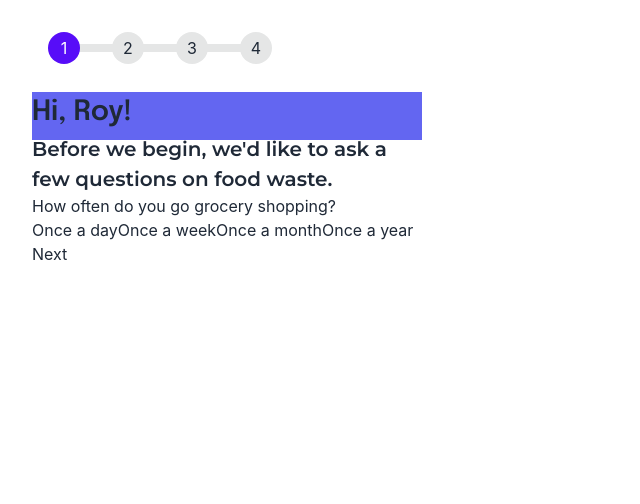
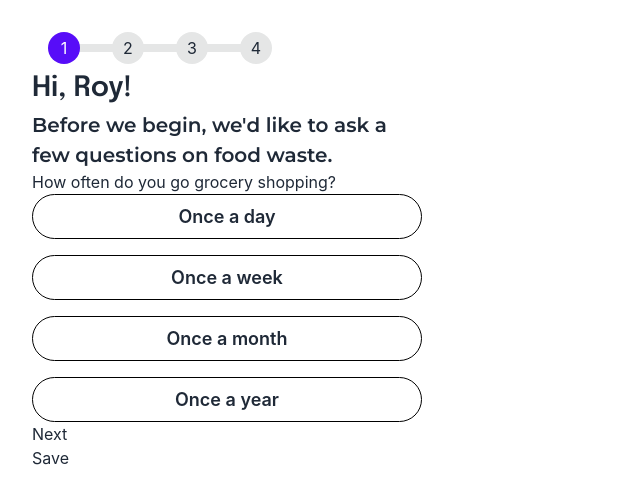
Before and after one commit to ShawnTownsend/terra-web, a React (Create React App) app in the folder app/: page /survey in a window 1280 px wide. Shown: the top 504 px of the page, without its empty margins (0-640 px from the left). Built offline with nearby package versions, Linux system fonts and the light colour scheme.

Commit message:
Created basic first screen of survey

```diff
--- a/app/package.json
+++ b/app/package.json
@@ -7,6 +7,7 @@
       "daisyui": "^2.24.0",
       "react": "^18.2.0",
       "react-dom": "^18.2.0",
+      "react-hook-form": "^7.34.2",
       "react-html5-camera-photo": "^1.5.10",
       "react-router-dom": "^6.3.0",
       "react-scripts": "5.0.1",
--- a/app/src/pages/Survey.jsx
+++ b/app/src/pages/Survey.jsx
@@ -1,80 +1,160 @@
-import { Title } from "../components/Title"
+import * as React from 'react'
+import { Title } from '../components/Title'
+import { useForm } from 'react-hook-form'
 
-function Survey1() {
-    return(
+function Survey1({ register, getValues, setStep }) {
+   const [error, setError] = React.useState('')
+   const handleClick = () => {
+      if (
+         getValues('onceADay') ||
+         getValues('onceAWeek') ||
+         getValues('onceAMonth') ||
+         getValues('onceAYear')
+      ) {
+         //TODO check that ONLY 1 is selected, not 2+
+         //TODO display error is 2+ selected
+         setError('You selected more than 1')
+         setStep(2)
+      }
+
+      // TODO display an error message is none are selected
+      setError('You did not select a option')
+   }
+
+   return (
       <>
-        <div className="w-full bg-indigo-500 h-12">
-            <Title variant="h1">
-                Hi, Roy!
-            </Title>
-            <Title variant='h2'>
+         <div className="">
+            <Title variant="h1">Hi, Roy!</Title>
+            <Title variant="h2">
                Before we begin, we'd like to ask a few questions on food waste.
             </Title>
-            <p>
-            How often do you go grocery shopping?
-            </p>
-            <button>
+            <p>How often do you go grocery shopping?</p>
+            <div className="form-control">
+               <label className="border-[1px] border-black py-2 px-5 rounded-full">
+                  <span className="text-[1.125rem] font-semibold flex items-center justify-center">
                      Once a day
-            </button>
-            <button>
+                  </span>
+                  <input
+                     type="checkbox"
+                     {...register('onceADay')}
+                     className="sr-only"
+                  />
+               </label>
+            </div>
+            <div className="form-control mt-4">
+               <label className="border-[1px] border-black py-2 px-5 rounded-full">
+                  <span className="text-[1.125rem] font-semibold flex items-center justify-center">
                      Once a week
-            </button>
-            <button>
+                  </span>
+                  <input
+                     type="checkbox"
+                     {...register('onceAWeek')}
+                     className="sr-only"
+                  />
+               </label>
+            </div>
+            <div className="form-control mt-4">
+               <label className="border-[1px] border-black py-2 px-5 rounded-full">
+                  <span className="text-[1.125rem] font-semibold flex items-center justify-center">
                      Once a month
-            </button>
-            <button>
+                  </span>
+                  <input
+                     type="checkbox"
+                     {...register('onceAMonth')}
+                     className="sr-only"
+                  />
+               </label>
+            </div>
+            <div className="form-control mt-4">
+               <label className="border-[1px] border-black py-2 px-5 rounded-full">
+                  <span className="text-[1.125rem] font-semibold flex items-center justify-center">
                      Once a year
-            </button>
-            <button type='submit'>
+                  </span>
+                  <input
+                     type="checkbox"
+                     {...register('onceAYear')}
+                     className="sr-only"
+                  />
+               </label>
+            </div>
+            {error && (
+               <div>
+                  <p className="text-red">{error}</p>{' '}
+               </div>
+            )}
+            <button type="button" onClick={handleClick}>
                Next
             </button>
          </div>
-
       </>
    )
 }
 
 function Survey2() {
-    return(
+   return (
       <>
-        <div className="w-full bg-indigo-500 h-12">Survey 2</div>
+         <div className="">Survey 2</div>
       </>
    )
 }
 
 function Survey3() {
-    return(
+   return (
       <>
-        <div className="w-full bg-indigo-500 h-12">Survey 3</div>
+         <div className="">Survey 3</div>
       </>
    )
 }
 
 function Survey4() {
-    return(
+   return (
       <>
-        <div className="w-full bg-indigo-500 h-12">Survey 4</div>
+         <div className="">Survey 4</div>
       </>
    )
 }
 
+export function Survey() {
+   const [step, setStep] = React.useState(1)
+   const {
+      register,
+      handleSubmit,
+      watch,
+      getValues,
+      formState: { errors },
+   } = useForm()
 
+   const onSubmit = data => console.log(data)
 
-export function Survey() {
-    return(
+   return (
       <>
-        <ul class="steps steps-vertical lg:steps-horizontal">
-        <li class="step step-primary"></li>
-        <li class="step"></li>
-        <li class="step"></li>
-        <li class="step"></li>
+         <ul className="steps steps-horizontal">
+            <li className="step step-primary"></li>
+            <li className="step"></li>
+            <li className="step"></li>
+            <li className="step"></li>
          </ul>
-        <Survey1/>
+         <form onSubmit={handleSubmit(onSubmit)}>
+            {step === 1 && (
+               <Survey1
+                  register={register}
+                  getValues={getValues}
+                  setStep={setStep}
+               />
+            )}
+            {step === 2 && (
+               <Survey2
+                  register={register}
+                  getValues={getValues}
+                  setStep={setStep}
+               />
+            )}
+
+            <button type="submit">Save</button>
+         </form>
       </>
    )
 }
-
-
 
 // <input type = checkbox>
 // const questionArray = [
--- a/app/tailwind.config.js
+++ b/app/tailwind.config.js
@@ -9,6 +9,7 @@ module.exports = {
             tertiary: '#533F2C',
             black: '#000000',
             gray: '#DEDEDE',
+            red: '#FF0000',
          },
          fontFamily: {
             epilogue: ['Epilogue', 'sans-serif'],
```
Also changed, not shown: 1 other file (tests, documents, lock files or other folders). Lines whose indentation alone changed are shown as unchanged.
